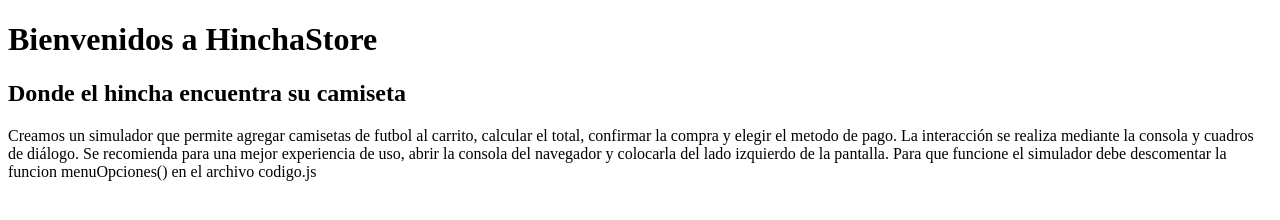
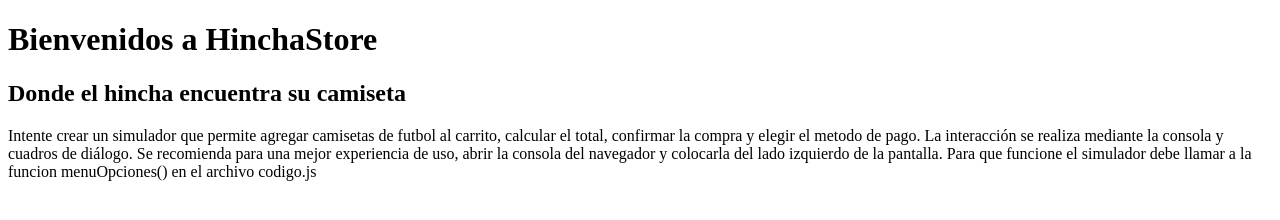
Before and after one commit to LucasCarre/proyectoFinalJS, a plain HTML site: page index.html in a window 1280 px wide. Drawn offline with Linux system fonts and the light colour scheme.

Commit message:
Listo para primera entrega

```diff
--- a/codigo.js
+++ b/codigo.js
@@ -104,4 +104,3 @@ function menuOpciones(){
             }
         }
     }
-// menuOpciones()
--- a/index.html
+++ b/index.html
@@ -10,7 +10,7 @@
     <main>
         <h1>Bienvenidos a HinchaStore</h1> <!--Nombre de la web-->
         <h2>Donde el hincha encuentra su camiseta</h2> <!--Slogan-->
-        <p>Creamos un simulador que permite agregar camisetas de futbol al carrito, calcular el total, confirmar la compra y elegir el metodo de pago. La interacción se realiza mediante la consola y cuadros de diálogo. Se recomienda para una mejor experiencia de uso, abrir la consola del navegador y colocarla del lado izquierdo de la pantalla. Para que funcione el simulador debe descomentar la funcion menuOpciones() en el archivo codigo.js </p>
+        <p>Intente crear un simulador que permite agregar camisetas de futbol al carrito, calcular el total, confirmar la compra y elegir el metodo de pago. La interacción se realiza mediante la consola y cuadros de diálogo. Se recomienda para una mejor experiencia de uso, abrir la consola del navegador y colocarla del lado izquierdo de la pantalla. Para que funcione el simulador debe llamar a la funcion menuOpciones() en el archivo codigo.js </p>
     </main>
     <footer></footer>
     <script src="codigo.js"></script>
```
